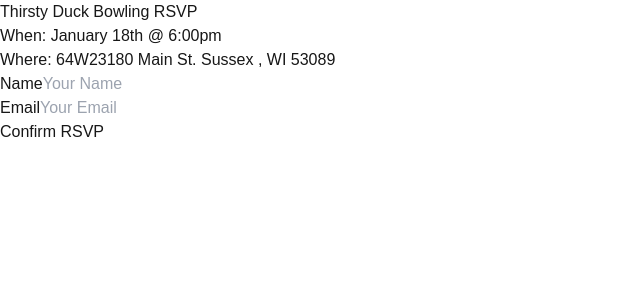
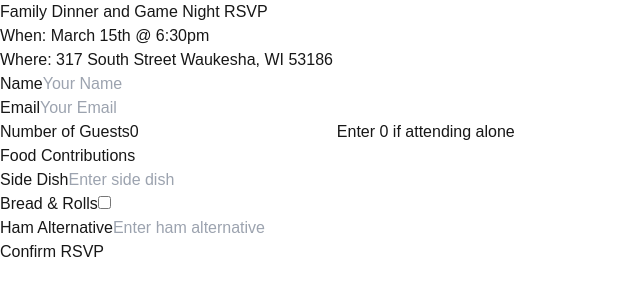
Before and after one commit to StevenMetz/WaukeshaLodgeRSVP, a Next.js app: page / in a window 1280 px wide. Shown: the top 300 px of the page, without its empty margins (0-640 px from the left). Built offline with nearby package versions, Linux system fonts and the light colour scheme; no server answers; the database is empty.

Commit message:
Updated for Family Game Night

```diff
--- a/src/app/page.tsx
+++ b/src/app/page.tsx
@@ -1,69 +1,193 @@
 "use client";
 import { addDoc, collection, getDocs, query, where } from "firebase/firestore";
 import db from "../../firebase";
-import { useRef, useState } from "react";
+import { useRef, useState, useEffect } from "react";
 import emailjs from "@emailjs/browser";
+
+interface FoodItem {
+  id: number;
+  title: string;
+  type: "text" | "checkbox" | "number";
+  value: string | number | boolean;
+}
+
+interface FormErrors {
+  name?: string;
+  email?: string;
+}
+
 export default function Home() {
+  const [foodItems, setFoodItems] = useState<FoodItem[]>([
+    { id: 1, title: "Side Dish", type: "text", value: "" },
+    { id: 2, title: "Bread & Rolls", type: "checkbox", value: false },
+    { id: 3, title: "Ham Alternative", type: "text", value: "" },
+  ]);
+
   const [name, setName] = useState<string>("");
   const [email, setEmail] = useState<string>("");
+  const [guests, setGuests] = useState<number>(0);
   const [successMessage, setSuccessMessage] = useState<boolean>(false);
-  const [disabled, setDisabled] = useState<boolean>(false);
-  const form = useRef<HTMLFormElement | null>(null);
-  const handleSubmit = async (e: { preventDefault: () => void }) => {
+  const [errors, setErrors] = useState<FormErrors>({});
+  const [isLoading, setIsLoading] = useState<boolean>(false);
+  const [breadAndRollsAvailable, setBreadAndRollsAvailable] = useState<boolean>(true);
+  const form = useRef<HTMLFormElement>(null);
+  const maxChars = 200;
+
+  const foodItemsForEmail = () => {
+    const foodItemsObject: { [key: string]: string } = {};
+
+    foodItems.forEach((item) => {
+      if (item.title === "Bread & Rolls" && !breadAndRollsAvailable) {
+        return;
+      }
+
+      if (item.type === "checkbox" && item.value === true) {
+        foodItemsObject[item.title] = "Yes";
+      } else if (item.type === "text" && item.value) {
+        foodItemsObject[item.title] = item.value as string;
+      }
+    });
+
+    // Convert object to "Key: value" string format, each on a new line
+    return Object.entries(foodItemsObject)
+      .map(([key, value]) => `${key}: ${value}`)
+      .join("\n");
+  };
+
+  // Check if Bread & Rolls is already being brought by someone else
+  useEffect(() => {
+    const checkBreadAndRolls = async () => {
+      try {
+        const q = query(
+          collection(db, "Family-Dinner-Night"),
+          where("foodItems", "array-contains", { id: 2, title: "Bread & Rolls", type: "checkbox", value: true })
+        );
+        const querySnapshot = await getDocs(q);
+        setBreadAndRollsAvailable(querySnapshot.empty);
+      } catch (error) {
+        console.error("Error checking Bread & Rolls:", error);
+      }
+    };
+
+    checkBreadAndRolls();
+  }, []);
+
+  const validateForm = (): boolean => {
+    const newErrors: FormErrors = {};
+    if (!name.trim()) newErrors.name = "Name is required";
+    if (!email.trim()) {
+      newErrors.email = "Email is required";
+    } else if (!/\S+@\S+\.\S+/.test(email)) {
+      newErrors.email = "Email is invalid";
+    }
+    setErrors(newErrors);
+    return Object.keys(newErrors).length === 0;
+  };
+
+  const handleFoodItemChange = (id: number, value: string | boolean) => {
+    // If Bread & Rolls, check availability
+    if (id === 2 && value === true && !breadAndRollsAvailable) {
+      return;
+    }
+
+    setFoodItems((prev) =>
+      prev.map((item) => {
+        if (item.id === id) {
+          if (typeof value === "string" && value.length > maxChars) {
+            return item; // Don't update if over limit
+          }
+          return { ...item, value };
+        }
+        return item;
+      })
+    );
+  };
+
+  const handleTextChange = (setter: (value: string) => void) => (e: React.ChangeEvent<HTMLInputElement>) => {
+    const value = e.target.value;
+    if (value.length <= maxChars) {
+      setter(value);
+    }
+  };
+
+  const handleSubmit = async (e: React.FormEvent) => {
     e.preventDefault();
 
+    if (!validateForm()) return;
+
+    // If Bread & Rolls is checked, verify it's still available
+    const breadAndRollsItem = foodItems.find((item) => item.id === 2);
+    if (breadAndRollsItem?.value === true) {
+      const q = query(
+        collection(db, "Family-Dinner-Night"),
+        where("foodItems", "array-contains", { id: 2, title: "Bread & Rolls", type: "checkbox", value: true })
+      );
+      const querySnapshot = await getDocs(q);
+      if (!querySnapshot.empty) {
+        setErrors({ email: "Bread & Rolls is no longer available" });
+        return;
+      }
+    }
+
+    setIsLoading(true);
     try {
-      // Check if the email already exists
-      const q = query(collection(db, "ThirstyDuck"), where("lowercaseEmail", "==", email.toLowerCase()));
+      // Check for existing email
+      const q = query(collection(db, "Family-Dinner-Night"), where("lowercaseEmail", "==", email.toLowerCase()));
       const querySnapshot = await getDocs(q);
 
       if (!querySnapshot.empty) {
-        alert("This email has already RSVP'd.");
+        setErrors({ email: "This email has already RSVP'd" });
         return;
       }
 
-      // Add RSVP to Firestore
-      await addDoc(collection(db, "ThirstyDuck"), {
-        name: name,
-        email: email,
+      const rsvpData = {
+        name,
+        email,
         lowercaseEmail: email.toLowerCase(),
+        foodItems,
+        guests,
         timestamp: new Date(),
-      });
+      };
+
+      await addDoc(collection(db, "Family-Dinner-Night"), rsvpData);
+
+      if (form.current) {
+        await emailjs.send(
+          "service_gzhuhu6",
+          "template_hxzu6fl",
+          {
+            to_email: email,
+            to_name: name,
+            guests: guests,
+            food_items: foodItemsForEmail(),
+          },
+          "g8SPOAXBmEcPAciCF"
+        );
+      }
 
       setSuccessMessage(true);
       setName("");
       setEmail("");
-      setDisabled(true);
-      if (form.current) {
-        emailjs
-          .sendForm("service_gzhuhu6", "template_hxzu6fl", form.current, "g8SPOAXBmEcPAciCF")
-          .then((result) => {
-            console.log(result.text);
-            console.log(result);
-          })
-          .catch((error) => {
-            console.error(error.text);
-          });
-      }
+      setGuests(0);
+      setFoodItems((prev) => prev.map((item) => ({ ...item, value: item.type === "checkbox" ? false : "" })));
+      form.current?.reset();
     } catch (error) {
       console.error("Error saving RSVP: ", error);
-      alert("Failed to save your RSVP. Please try again.");
+      setErrors({ email: "Failed to save RSVP. Please try again." });
     } finally {
-      setTimeout(() => {
-        setDisabled(false);
-      }, 1000);
+      setIsLoading(false);
     }
   };
 
   return (
-    <div className="bg-gray-100 flex items-center justify-center min-h-screen">
+    <div className="bg-gray-100 flex items-center justify-center min-h-screen p-4">
       <div className="bg-white p-6 rounded-lg shadow-lg max-w-lg w-full">
-        <h1 className="text-2xl font-bold text-gray-700 mb-4">Thirsty Duck Bowling RSVP</h1>
+        <h1 className="text-2xl font-bold text-gray-700 mb-4">Family Dinner and Game Night RSVP</h1>
+        <p className="text-gray-700 text-lg pb-1">When: March 15th @ 6:30pm</p>
+        <p className="text-gray-700 text-lg pb-5">Where: 317 South Street Waukesha, WI 53186</p>
 
-        <p className="text-black text-l pb-1">When: January 18th @ 6:00pm</p>
-        <p className="text-black text-l pb-5">Where: 64W23180 Main St. Sussex , WI 53089 </p>
-        <form ref={form} onSubmit={handleSubmit}>
-          <div className="mb-4">
+        <form ref={form} onSubmit={handleSubmit} className="space-y-4" aria-label="RSVP Form" role="form">
+          <div>
             <label htmlFor="name" className="block text-gray-700 font-medium mb-2">
               Name
             </label>
@@ -72,13 +196,23 @@
               name="to_name"
               id="name"
               value={name}
-              onChange={(e) => setName(e.target.value)}
-              className="w-full border border-gray-300 rounded-lg p-2 focus:outline-none focus:ring-2 focus:ring-blue-500 text-black"
+              onChange={handleTextChange(setName)}
+              className="w-full border border-gray-300 rounded-lg p-2 focus:outline-none focus:ring-2 focus:ring-blue-500 text-black disabled:opacity-50"
               placeholder="Your Name"
-              required
+              disabled={isLoading}
+              maxLength={maxChars}
+              aria-required="true"
+              aria-label="Enter your name"
+              aria-describedby={errors.name ? "name-error" : undefined}
             />
+            {errors.name && (
+              <p id="name-error" className="text-red-500 text-sm mt-1" role="alert">
+                {errors.name}
+              </p>
+            )}
           </div>
-          <div className="mb-4">
+
+          <div>
             <label htmlFor="email" className="block text-gray-700 font-medium mb-2">
               Email
             </label>
@@ -87,21 +221,100 @@
               id="email"
               name="to_email"
               value={email}
-              onChange={(e) => setEmail(e.target.value)}
-              className="w-full border border-gray-300 rounded-lg p-2 focus:outline-none focus:ring-2 focus:ring-blue-500 text-black"
+              onChange={handleTextChange(setEmail)}
+              className="w-full border border-gray-300 rounded-lg p-2 focus:outline-none focus:ring-2 focus:ring-blue-500 text-black disabled:opacity-50"
               placeholder="Your Email"
-              required
+              disabled={isLoading}
+              maxLength={maxChars}
+              aria-required="true"
+              aria-label="Enter your email address"
+              aria-describedby={errors.email ? "email-error" : undefined}
             />
+            {errors.email && (
+              <p id="email-error" className="text-red-500 text-sm mt-1" role="alert">
+                {errors.email}
+              </p>
+            )}
           </div>
+
+          <div>
+            <label htmlFor="guests" className="block text-gray-700 font-medium mb-2">
+              Number of Guests
+            </label>
+            <input
+              type="number"
+              id="guests"
+              name="guests"
+              value={guests}
+              onChange={(e) => setGuests(Math.max(0, parseInt(e.target.value) || 0))}
+              className="w-full border border-gray-300 rounded-lg p-2 focus:outline-none focus:ring-2 focus:ring-blue-500 text-black disabled:opacity-50"
+              min="0"
+              disabled={isLoading}
+              aria-label="Enter number of guests"
+              aria-describedby="guests-description"
+            />
+            <span id="guests-description" className="text-gray-500 text-sm">
+              Enter 0 if attending alone
+            </span>
+          </div>
+
+          <div className="space-y-2">
+            <h3 className="text-gray-700 font-medium" id="food-contributions">
+              Food Contributions
+            </h3>
+            <div role="group" className="flex flex-col gap-3" aria-labelledby="food-contributions">
+              {foodItems.map((item) => (
+                <div key={item.id} className="flex items-center gap-3">
+                  <label htmlFor={item.title} className="text-gray-700">
+                    {item.title}
+                    {item.id === 2 && !breadAndRollsAvailable && (
+                      <span className="text-red-500 ml-2 text-sm">(Already Claimed)</span>
+                    )}
+                  </label>
+                  {item.type === "checkbox" ? (
+                    <input
+                      id={item.title}
+                      type="checkbox"
+                      name={item.title}
+                      checked={item.value as boolean}
+                      onChange={(e) => handleFoodItemChange(item.id, e.target.checked)}
+                      disabled={isLoading || (item.id === 2 && !breadAndRollsAvailable)}
+                      aria-label={`Bring ${item.title}`}
+                    />
+                  ) : (
+                    <input
+                      id={item.title}
+                      name={item.title}
+                      type="text"
+                      value={item.value as string}
+                      onChange={(e) => handleFoodItemChange(item.id, e.target.value)}
+                      className="w-full border border-gray-300 rounded-lg p-2 text-black disabled:opacity-50"
+                      disabled={isLoading}
+                      maxLength={maxChars}
+                      aria-label={`Specify ${item.title}`}
+                      placeholder={`Enter ${item.title.toLowerCase()}`}
+                    />
+                  )}
+                </div>
+              ))}
+            </div>
+          </div>
+
           <button
             type="submit"
-            className="w-full bg-blue-500 text-white py-2 rounded-lg hover:bg-blue-600 transition"
-            disabled={disabled}
+            className="w-full bg-blue-500 text-white py-2 rounded-lg hover:bg-blue-600 transition disabled:bg-blue-300 disabled:cursor-not-allowed"
+            disabled={isLoading}
+            aria-label={isLoading ? "Submitting RSVP" : "Confirm RSVP"}
           >
-            Confirm RSVP
+            {isLoading ? "Submitting..." : "Confirm RSVP"}
           </button>
         </form>
-        {successMessage && <p className="text-green-500 mt-4">Thank you for your RSVP!</p>}
+
+        {successMessage && (
+          <p className="text-green-500 mt-4 text-center" role="alert" aria-live="polite">
+            Thank you for your RSVP! See you at the event!
+          </p>
+        )}
       </div>
     </div>
   );
```
